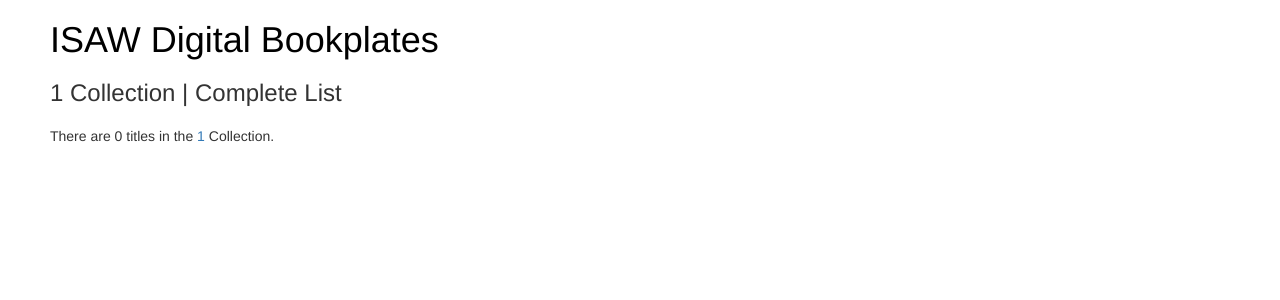
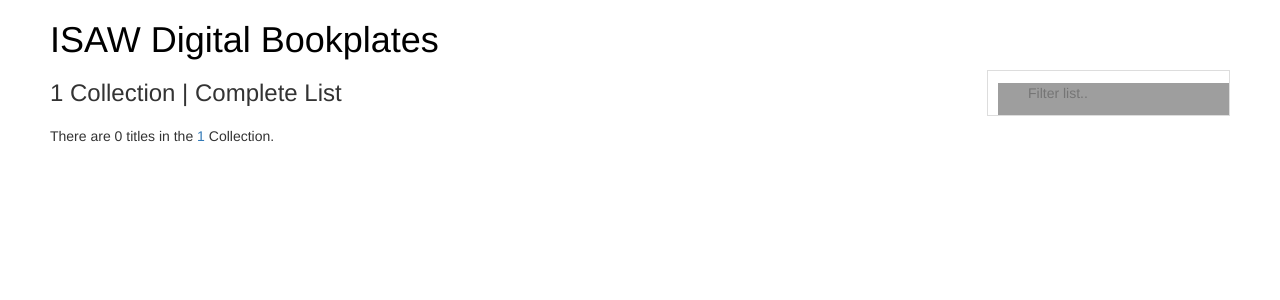
Before and after one commit to isawnyu/digital-bookplates, a Flask app: page /full/1 in a window 1280 px wide. Shown: the top 300 px of the page. Run offline with Flask 2, Linux system fonts and the light colour scheme; parts of the project's set-up code (start-up, migrations or seed data) failed here and were passed over; some libraries are stand-ins or nearby versions; grey boxes are pictures that could not be loaded.

Commit message:
Add filter

```diff
--- a/app/static/css/style.css
+++ b/app/static/css/style.css
@@ -15,3 +15,29 @@
      text-decoration:none;
      cursor:pointer;
 }
+
+#myUL {
+  /* Remove default list styling */
+  list-style-type: none;
+  padding: 0;
+  margin: 0;
+}
+
+#myUL li {
+  text-decoration: none; /* Remove default text underline */
+  color: black; /* Add a black text color */
+  margin-bottom: 5px;
+}
+
+#myInput {
+  background-image: url('https://www.w3schools.com/css/searchicon.png'); /* Add a search icon to input */
+  background-position: 10px 12px; /* Position the search icon */
+  background-repeat: no-repeat; /* Do not repeat the icon image */
+  /* width: 100%; /* Full-width */ */
+  font-size: 10px; /* Increase font-size */
+  padding: 12px 20px 12px 40px; /* Add some padding */
+  border: 1px solid #ddd; /* Add a grey border */
+  margin-bottom: 12px; /* Add some space below the input */
+  display: inline;
+  float: right;
+}
--- a/app/templates/collection_full.html
+++ b/app/templates/collection_full.html
@@ -3,10 +3,16 @@
 {% block content %}
 
         {% for collection in collections %}
+          <input type="text" id="myInput" onkeyup="myFunction()" placeholder="Filter list..">
+
             <h3>{{ collection|title }} Collection | Complete List</h3>
+
+
+            <ul id="myUL">
             {% for book in books %}
-              <p>{% if book.author %}{{ book.author}} {% endif %}{{ book.title }} {{book.imprint}} <a href="{{ 'http://bobcat.library.nyu.edu/primo-explore/fulldisplay?docid=nyu_aleph%s&context=L&vid=NYU&&search_scope=all&tab=all&lang=en_US' % book.bsn }}"" target="_blank">link</a></p>
+              <li>{% if book.author %}{{ book.author}} {% endif %}{{ book.title }} {{book.imprint}} <a href="{{ 'http://bobcat.library.nyu.edu/primo-explore/fulldisplay?docid=nyu_aleph%s&context=L&vid=NYU&&search_scope=all&tab=all&lang=en_US' % book.bsn }}"" target="_blank">link</a></li>
             {% endfor %}
+            </ul>
             <div style="padding-top: 10px;">
             <p> There are {{books|length}} titles in the
               <a href="{{ url_for('book_collections', collection=collection)}}">
@@ -14,6 +20,28 @@
               </a>  Collection.
             </div>
           </div>
+
+          <script>
+          function myFunction() {
+            // Declare variables
+            var input, filter, ul, li, a, i, txtValue;
+            input = document.getElementById('myInput');
+            filter = input.value.toUpperCase();
+            ul = document.getElementById("myUL");
+            li = ul.getElementsByTagName('li');
+
+
+            for (i=0; i < li.length; i++) {
+              txtValue = li[i].textContent;
+                if (txtValue.toUpperCase().indexOf(filter) > -1) {
+                  li[i].style.display = "";
+                } else {
+                  li[i].style.display = "none";
+                }
+            }
+          }
+          </script>
+
         {% endfor %}
 
 {% endblock %}
```
